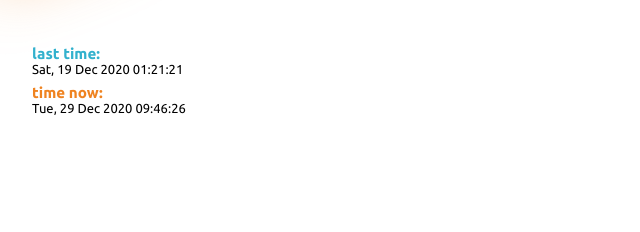
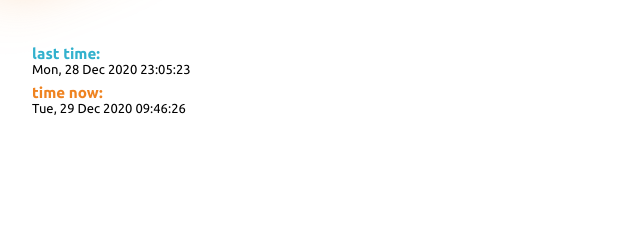
Before and after one commit to afarhansib/ster, a website: page index.html in a window 1280 px wide. Shown: the part 565-797 px from the top of the page, 0-640 px from the left. Drawn offline with Linux system fonts and the light colour scheme.

Commit message:
Update index.html
update time since

```diff
--- a/index.html
+++ b/index.html
@@ -31,7 +31,7 @@
         <section>
           <div class="last">
             <h3>last time:</h3>
-            <p>Sat, 19 Dec 2020 01:21:21</p>
+            <p>Mon, 28 Dec 2020 23:05:23</p>
           </div>
           <div class="now">
             <h3>time now:</h3>
```
